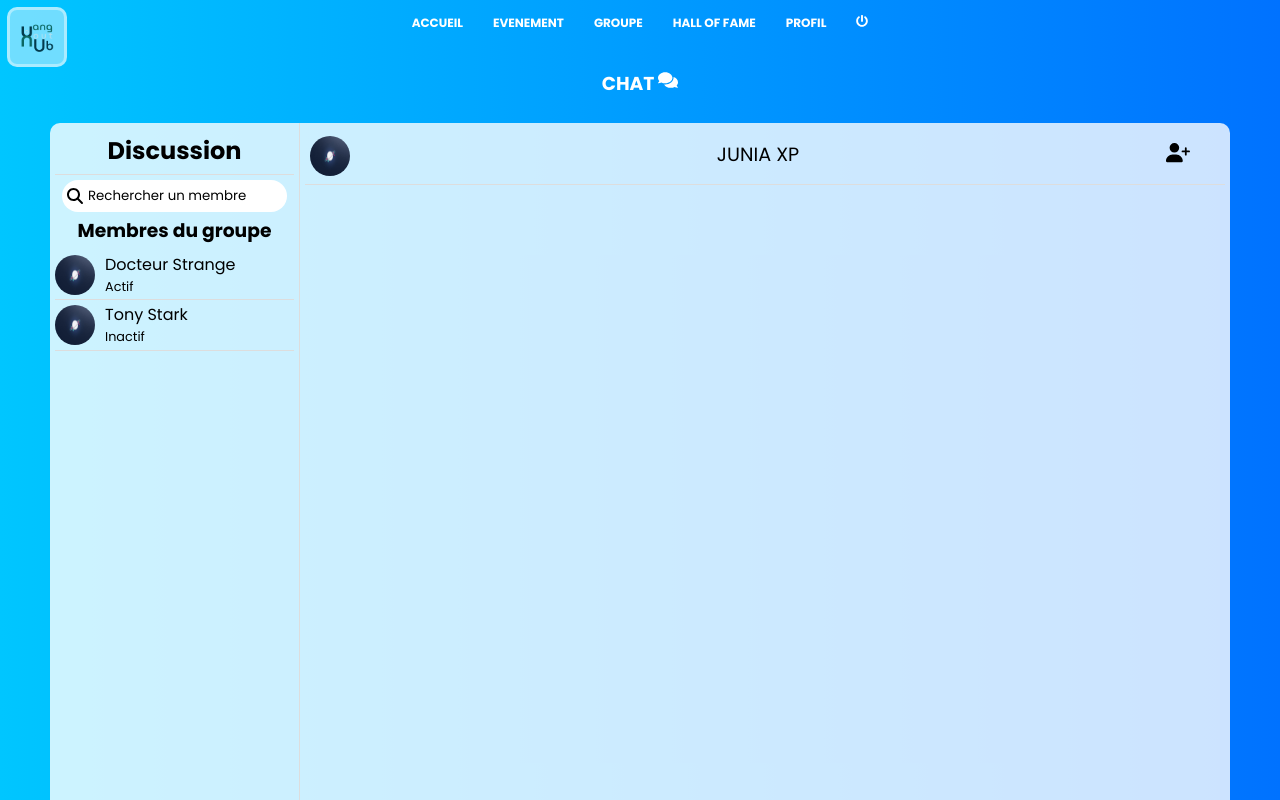
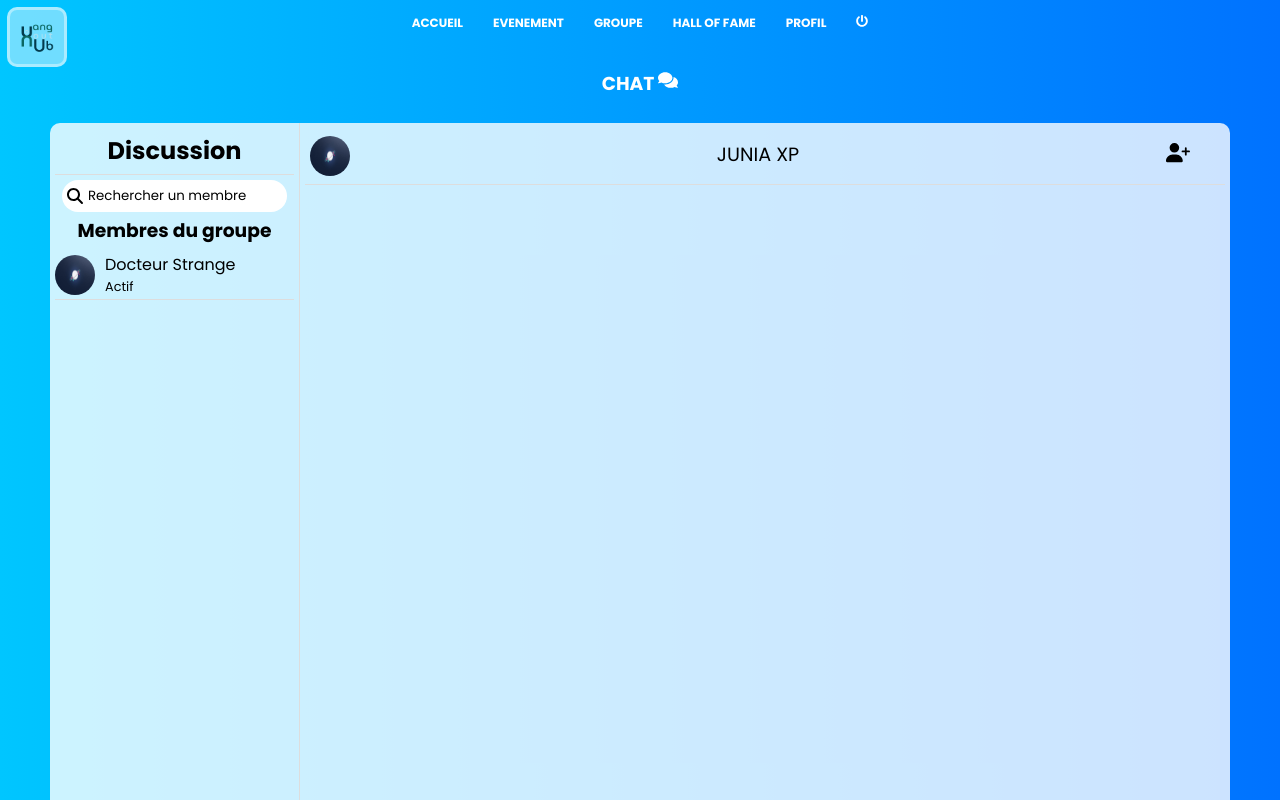
Before and after one commit to RomeoVandoolaeghe/Projet_Fin_Annee_2024, a React (Vite) app in the folder vite/: page /CHAT in a window 1280 px wide. Built offline with nearby package versions, Linux system fonts and the light colour scheme.

Commit message:
Update CHAT.jsx

```diff
--- a/vite/src/pages/user/CHAT/CHAT.jsx
+++ b/vite/src/pages/user/CHAT/CHAT.jsx
@@ -8,8 +8,6 @@ import { FaComments } from 'react-icons/fa';
 
 const users = [
   { id: 1, name: 'Docteur Strange', status: 'Actif', image: '/profil.jpg' },
-  { id: 2, name: 'Tony Stark', status: 'Inactif', image: '/profil.jpg' },
-  // ... autres utilisateurs
 ];
 
 function Chat() {
```
